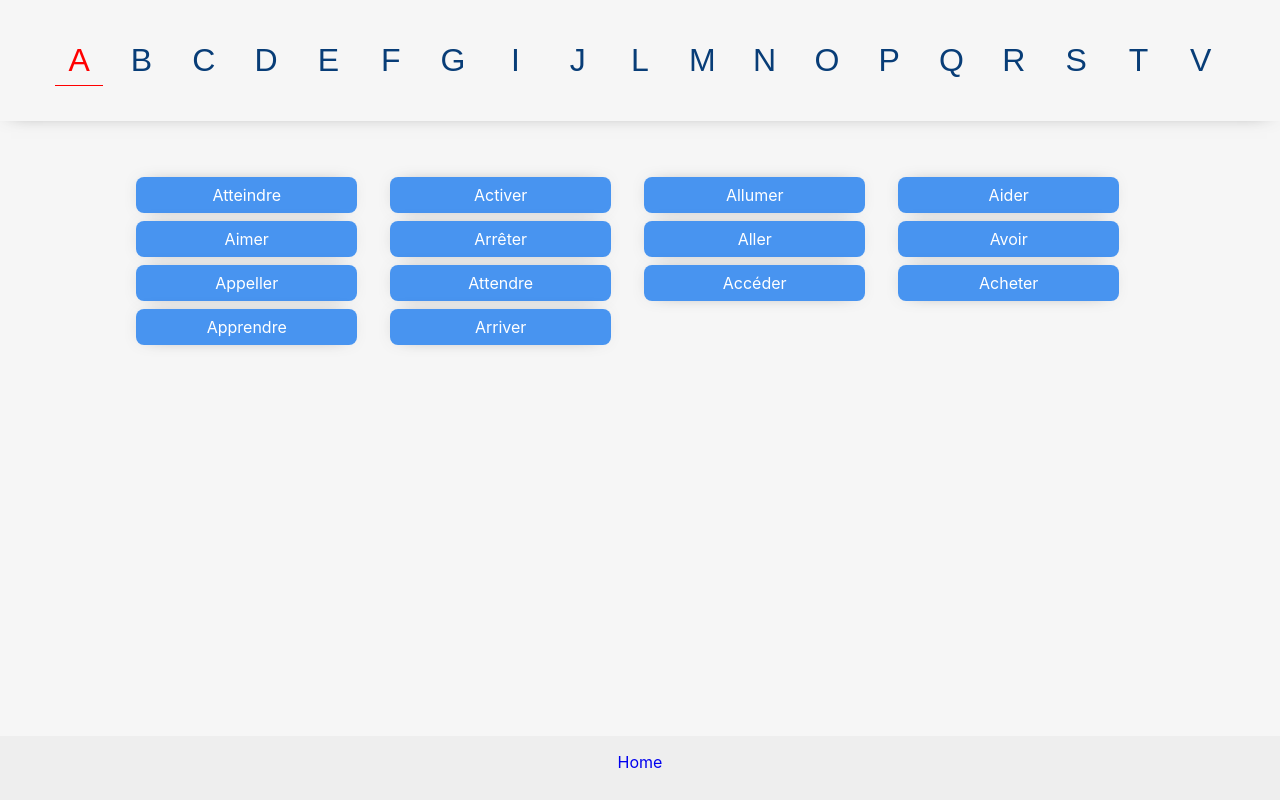
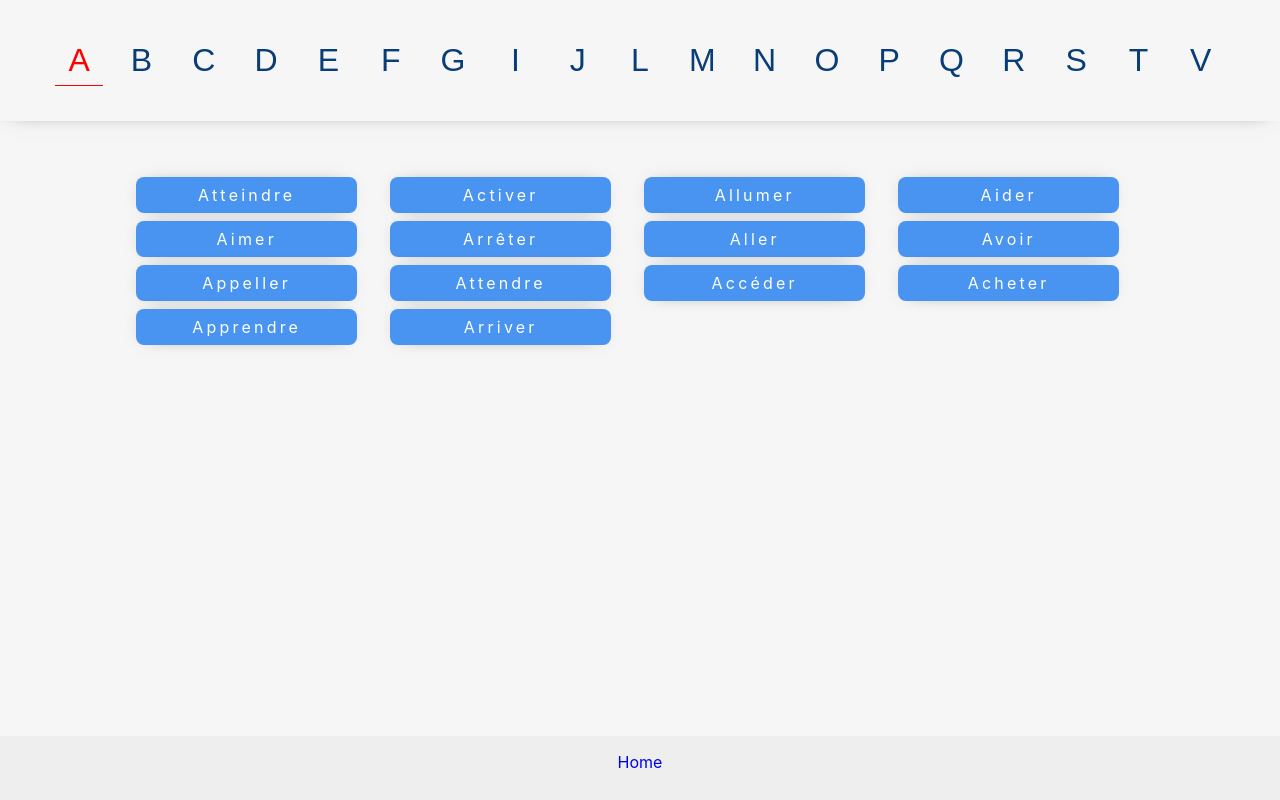
Before and after one commit to yagoalessio88/french-learn-and-practice-app, a React (Create React App) app: page /verbesmenu in a window 1280 px wide. Built offline with nearby package versions, Linux system fonts and the light colour scheme.

Commit message:
letter spacing

```diff
--- a/src/App.css
+++ b/src/App.css
@@ -63,6 +63,7 @@ body {
   font-size: 1rem;
   text-align: center;
   text-transform: capitalize;
+  letter-spacing: .2rem;
   background-color: rgba(54, 138, 240, 0.9);
   color: white;
   border-style: none;
@@ -110,6 +111,7 @@ body {
   font-size: 1rem;
   text-align: center;
   text-transform: capitalize;
+  letter-spacing: .2rem;
   background-color: white;
   color: black;
   border: 0.5px solid var(--gray);
```
